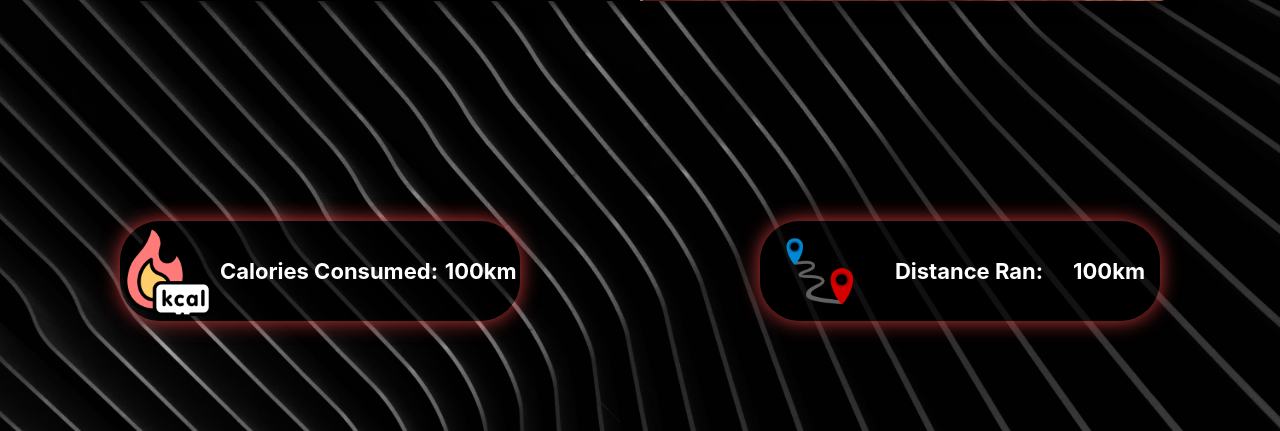
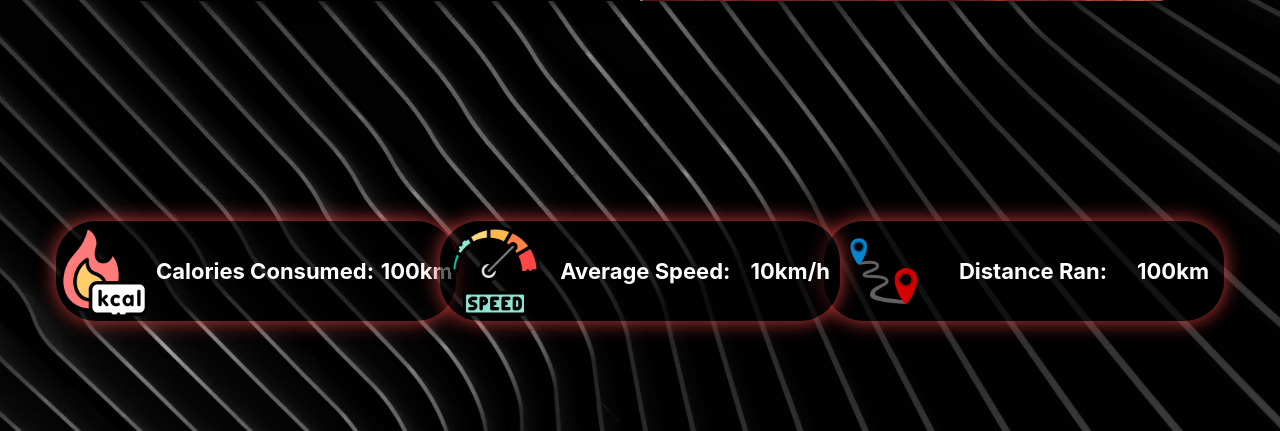
Before and after one commit to Tony-Downey/CALORUN, a Flask app: page / in a window 1280 px wide. Shown: the part 369-800 px from the top of the page. Run offline with Flask 3, Linux system fonts and the light colour scheme; a user stored in the database is signed in; some libraries are stand-ins or nearby versions.

Commit message:
Added Average speed viewing box

```diff
--- a/website/static/content/home.css
+++ b/website/static/content/home.css
@@ -93,7 +93,7 @@ body {
 
   position: absolute;
   top: 80%;
-  left: 25%;
+  left: 20%;
   margin-right: -50%;
   transform: translate(-50%, -50%);
 
@@ -126,7 +126,38 @@ body {
 
   position: absolute;
   top: 80%;
-  left: 75%;
+  left: 80%;
+  margin-right: -50%;
+  transform: translate(-50%, -50%);
+
+  height: 100px;
+  width: 400px;
+
+  background-color: rgba(0, 0, 0, 0.621);
+  border-radius: 40px;
+  border: 0 solid red;
+
+  box-shadow: 0px 0px 20px rgb(206, 60, 60);
+
+  color: white;
+  font-weight: bold;
+  font-size: 22px;
+
+  animation: slideInLeft 1.1s ease-in 1 normal none;
+}
+
+.distance-box-logo {
+  width: 90px;
+}
+
+.average-speed-box {
+  display: flex;
+  justify-content: space-around;
+  align-items: center;
+
+  position: absolute;
+  top: 80%;
+  left: 50%;
   margin-right: -50%;
   transform: translate(-50%, -50%);
 
@@ -146,7 +177,7 @@ body {
   animation: slideInLeft 0.9s ease-in 1 normal none;
 }
 
-.distance-box-logo {
+.average-speed-logo {
   width: 90px;
 }
 
--- a/website/templates/home.html
+++ b/website/templates/home.html
@@ -34,6 +34,16 @@
         100km
       </p>
     </div>
+
+    <div class="average-speed-box">
+      <img class="average-speed-logo" src="/static/image/average-speed.webp">
+      <p>
+        Average Speed:
+      </p>
+      <p>
+        10km/h
+      </p>
+    </div>
   </div>
 
 {% endblock content %}
```
Also changed, not shown: website/static/image/average-speed.webp (added).
